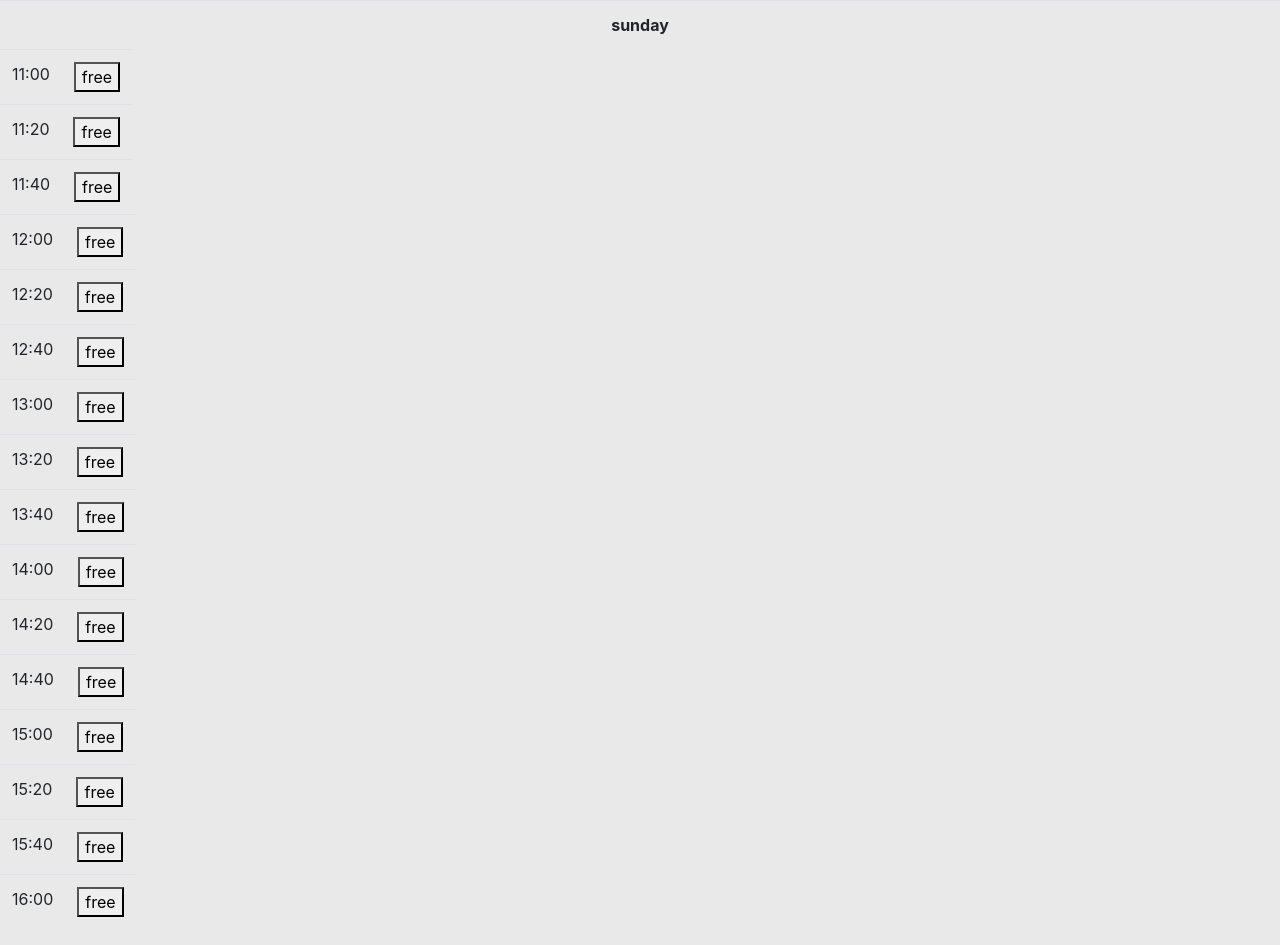
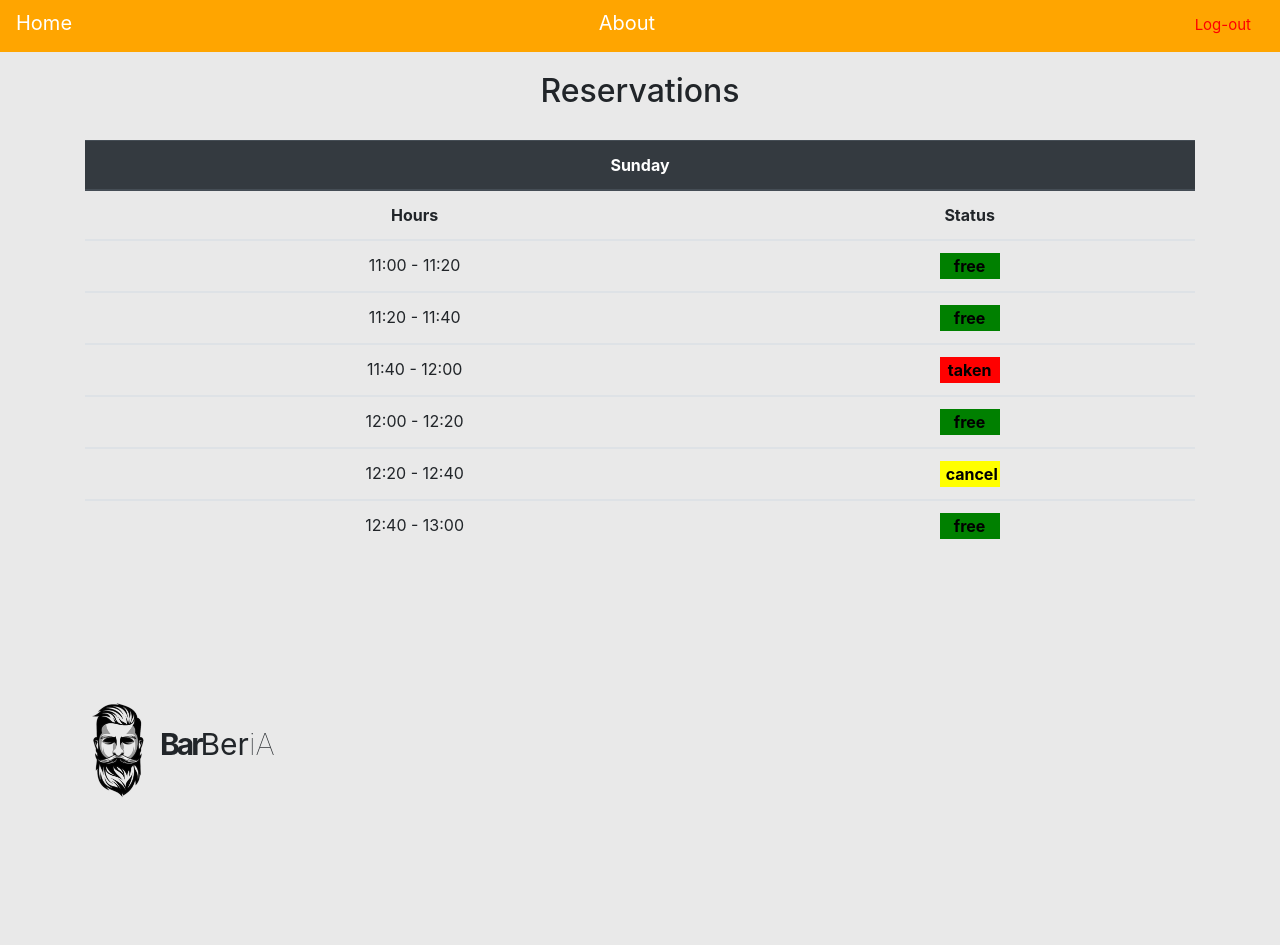
Before and after one commit to Doriel1121/Haircutter, a React (Create React App) app: page /reservation in a window 1280 px wide. After the commit the page ends 800 px from the top, so only its background shows below. Built offline with nearby package versions, Linux system fonts and the light colour scheme.

Commit message:
reservations update

```diff
--- a/src/App.css
+++ b/src/App.css
@@ -8,7 +8,7 @@
 
 .logoName{
   font-size:30px;
-  font-weight: bold;
+  /* font-weight: bold; */
   display:inline;
   position: relative;
   left: 10px;
@@ -48,20 +48,15 @@ border-bottom-width: 1px;
 .loginInput{
   margin-bottom: 10px;
 }
-.HistoryLogoStyle{
-  position: fixed;
-  left: 50px;
-  bottom: 0;
-}
 #homePageHistoryButt{
   margin-top: 15px;
 }
 .rounded-circle{
 width: 100px;
 height: 100px;
-font-weight: 400;
+font-weight: 500;
 font-style: oblique;
-background-color: peru;
+background-color: rgb(194, 110, 0);
 }
 .title{
   margin-bottom: 6px;
@@ -69,10 +64,39 @@ background-color: peru;
 .historyLogo{
   position: fixed;
   bottom: 0;
-  left: 100px;
+  left: 90px;
 }
 .historyTitle{
   margin-bottom: 40px;
   margin-top: 30px;
   font-style: oblique;
 }
+.ResLogoStyle{
+  position: fixed;
+  bottom: 0;
+  left: 90px;
+}
+.reserOptions{
+  margin-top: 20px;
+  margin-bottom: 30px;
+}
+.firstLetters{
+  font-weight: bolder;
+  letter-spacing: -3px;
+}
+.secondLetters{
+  font-weight: 400;
+  letter-spacing: 1;
+}
+.lastLetters{
+  font-weight: lighter;
+  letter-spacing: 6;
+}
+.statusButtonColor{
+  border: transparent;
+  width: 60px;font-weight: bolder;
+}
+.tableDiv{
+  overflow-y: scroll;
+  height: 400px;
+}
--- a/src/components/Logo.js
+++ b/src/components/Logo.js
@@ -10,13 +10,13 @@ printBig=()=>{
 
     return <div>
     <img style={{width:120 }} src="/cut.jpg" alt="pic"/> <br/>
-    <p className="logoname" style={{fontSize:30, fontWeight:"bold", marginTop:0}}>HabeshaCut</p>
+    <p className="logoname" style={{fontSize:35, marginTop:0}}><span className="firstLetters">Bar</span><span className="secondLetters">Ber</span><span className="lastLetters">iA</span></p>
     </div>
 }
 printLittle=()=>{
     return <div>
     <img style={{width:60 }} src="/cut.jpg" alt="pic"/>
-    <p className="logoName">HabeshaCut</p>
+    <p className="logoName"><span className="firstLetters">Bar</span><span className="secondLetters">Ber</span><span className="lastLetters">iA</span></p>
     </div>
 }
     render() {
--- a/src/components/ReservatioPage.js
+++ b/src/components/ReservatioPage.js
@@ -1,43 +1,62 @@
 import React, { Component } from 'react';
 import SingleReservation from './SingleReservation';
+import Logo from './Logo.js';
+import Toolbar from './Toolbar';
 
 export default class ReservatioPage extends Component {
     constructor(props) {
         super(props)
 
         this.state = {
-             haircutDetails:[{timezone:"11:00", status:"free"},
-             {timezone:"11:20", status:"free"},
-             {timezone:"11:40", status:"free"},
-             {timezone:"12:00", status:"free"},
-             {timezone:"12:20", status:"free"},
-             {timezone:"12:40", status:"free"},
-             {timezone:"13:00", status:"free"},
-             {timezone:"13:20", status:"free"},
-             {timezone:"13:40", status:"free"},
-             {timezone:"14:00", status:"free"},
-             {timezone:"14:20", status:"free"},
-             {timezone:"14:40", status:"free"},
-             {timezone:"15:00", status:"free"},
-             {timezone:"15:20", status:"free"},
-             {timezone:"15:40", status:"free"},
-             {timezone:"16:00", status:"free"},]
+             haircutDetails:[{ id:1,timezone:"11:00 - 11:20", status:"free",color:"green"},
+             {id:2,timezone:"11:20 - 11:40", status:"free",color:"green"},
+             {id:3,timezone:"11:40 - 12:00", status:"taken",color:"red"},
+             {id:4,timezone:"12:00 - 12:20", status:"free",color:"green"},
+             {id:5,timezone:"12:20 - 12:40", status:"cancel",color:"yellow"},
+             {id:6,timezone:"12:40 - 13:00", status:"free",color:"green"},
+             {id:7,timezone:"13:00 - 13:20", status:"free",color:"green"},
+             ]
+        }
+    }
+
+    updateResStatus=(status, condition,color)=>{
+        let arr= this.state.haircutDetails
+        let singleTimeZone= status
+        singleTimeZone.status=condition
+        singleTimeZone.color=color
+        for(let i=0 ; i<arr.length; i++){
+          if (arr[i].id == singleTimeZone.id) {
+              arr[i]=singleTimeZone
+              this.setState({haircutDetails:arr})
+          }
         }
     }
 
     render() {
         return (
             <div>
-                <table className="table">
-                        <tr>
-                          <th>sunday </th>
-                        </tr>
-                {this.state.haircutDetails.map((element)=>{
-                    return <tr> <SingleReservation single={element}/> </tr>
-
+                <Toolbar/>
+                <div className="container">
+                <h2 className="reserOptions">Reservations</h2>
+                <div className="tableDiv"><table className="table">
+                        <thead className="thead-dark">
+                            <tr>
+                          <th colSpan="2"> Sunday </th>
+                          </tr>
+                        </thead>
+                        <tbody>
+                            <tr>
+                            <th> Hours</th>
+                            <th> Status</th>
+                            </tr>
+                        </tbody>
+                {this.state.haircutDetails.map((element,key)=>{
+                    return <SingleReservation key={element.id} update={this.updateResStatus} single={element}/>
                 })}
-
                 </table>
+                </div>
+                <div className="ResLogoStyle"><Logo variant= "little"/></div>
+                </div>
             </div>
         )
     }
--- a/src/components/SingleReservation.js
+++ b/src/components/SingleReservation.js
@@ -1,12 +1,42 @@
 import React, { Component } from 'react'
 
 export default class SingleResrvation extends Component {
+    constructor(props) {
+        super(props)
+
+        this.state = {
+             buttonColor:""
+        }
+    }
+
+    colorOF=()=>{
+        if (this.props.single.status === "taken") {
+            this.setState({buttonColor:"red"})
+        }
+    }
+
+    updateStatus=()=>{
+        var condition
+        var color
+        if (this.props.single.status=== "free") {
+            condition= "cancel"
+            color= "yellow"
+            this.props.update(this.props.single,condition,color )
+        }else if (this.props.single.status === "cancel") {
+            condition= "free"
+            color="green"
+            this.props.update(this.props.single,condition,color )
+        }
+    }
     render() {
         return (
-            <div>
+            <tbody>
+                <tr>
                 <td> {this.props.single.timezone} </td>
-                <td><button>{this.props.single.status}</button></td>
-            </div>
+                <td><button className="statusButtonColor" style={{backgroundColor:this.props.single.color}} onClick={this.updateStatus}>
+                {this.props.single.status}</button></td>
+                </tr>
+            </tbody>
         )
     }
 }
```
